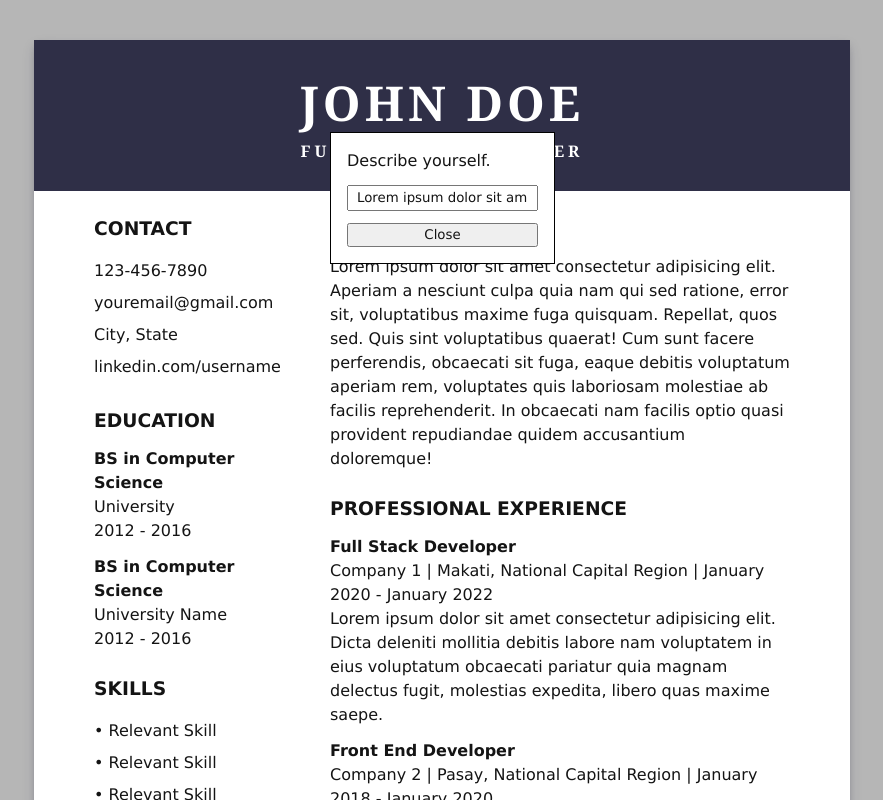
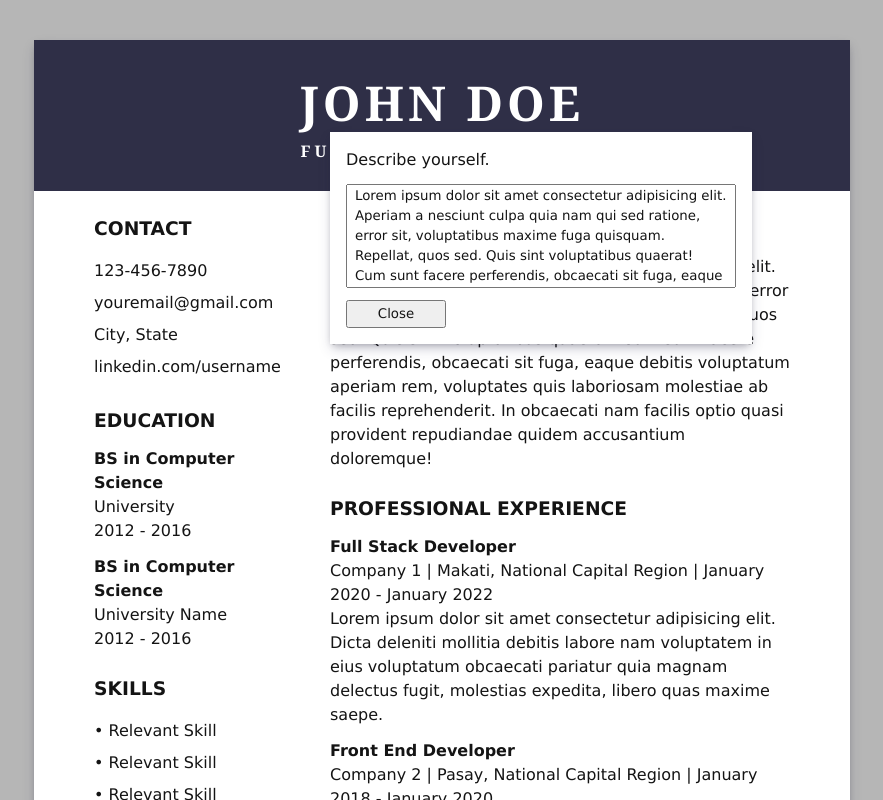
Before and after one commit to ivananora/cv-app, a React (Create React App) app: page / in a window 1280 px wide. Both pictures are taken after a click on the element 758 px from the left and 342 px from the top of the page. Shown: the top 800 px of the page, without its empty margins (198-1081 px from the left). Built offline with nearby package versions, Linux system fonts and the light colour scheme.

Commit message:
added styles

```diff
--- a/src/components/Experience.js
+++ b/src/components/Experience.js
@@ -116,11 +116,13 @@ class Experience extends Component {
                     id={index}
                   />
                   <label htmlFor='jobSummary'>Summary</label>
-                  <input
+                  <textarea
                     onChange={(e) => this.handleChange(e, index)}
                     value={singleJob.job.jobSummary}
                     name='jobSummary'
                     id={index}
+                    rows='5'
+                    cols='51'
                   />
                   {jobs.length > 1 && <button type='button' onClick={() => this.deleteWork(index)}>Remove</button>}
                   {jobs.length - 1 === index && <button type='submit'>Add Work</button>}
--- a/src/components/Summary.js
+++ b/src/components/Summary.js
@@ -39,11 +39,13 @@ class Summary extends Component {
       <div className='section' onClick={this.editSummary}>
         <form className={ isEditingSummary ? "edit" : "close" }>
           <label htmlFor='summary'>Describe yourself.</label>
-          <input
+          <textarea
             value={summary}
             onChange={this.handleChange}
             name='summary'
             id='input-summary'
+            rows='5'
+            cols='51'
           />
           <button onClick={this.closeSummaryEdit}>Close</button>
         </form>
--- a/src/styles/Style.css
+++ b/src/styles/Style.css
@@ -17,6 +17,17 @@ body {
 
 input {
     padding: 1px 8px;
+}
+
+textarea {
+    padding: 1px 8px;
+    resize: none;
+}
+
+button {
+    cursor: pointer;
+    padding: 2px;
+    width: 100px;
 }
 
 ul {
@@ -60,8 +71,9 @@ h3, .individual-job, .individual-education {
     position: absolute;
     gap: 12px;
     top: 132px;
+    max-width: 500px;
     padding: 16px;
-    border: 1px solid black;
+    box-shadow: rgba(50, 50, 93, 0.25) 0px 6px 12px -2px, rgba(0, 0, 0, 0.3) 0px 3px 7px -3px;
     background-color: white;
 }
 
@@ -72,6 +84,7 @@ h3, .individual-job, .individual-education {
 .form-column-grid {
     display: grid;
     grid-template-columns: 1fr 1fr;
+    gap: 6px;
 }
 
 .name, .title {
@@ -106,7 +119,3 @@ h3, .individual-job, .individual-education {
     grid-row: 2 / 8;
     margin-left: 36px;
 }
-
-#input-summary {
-    width: auto;
-}
```
